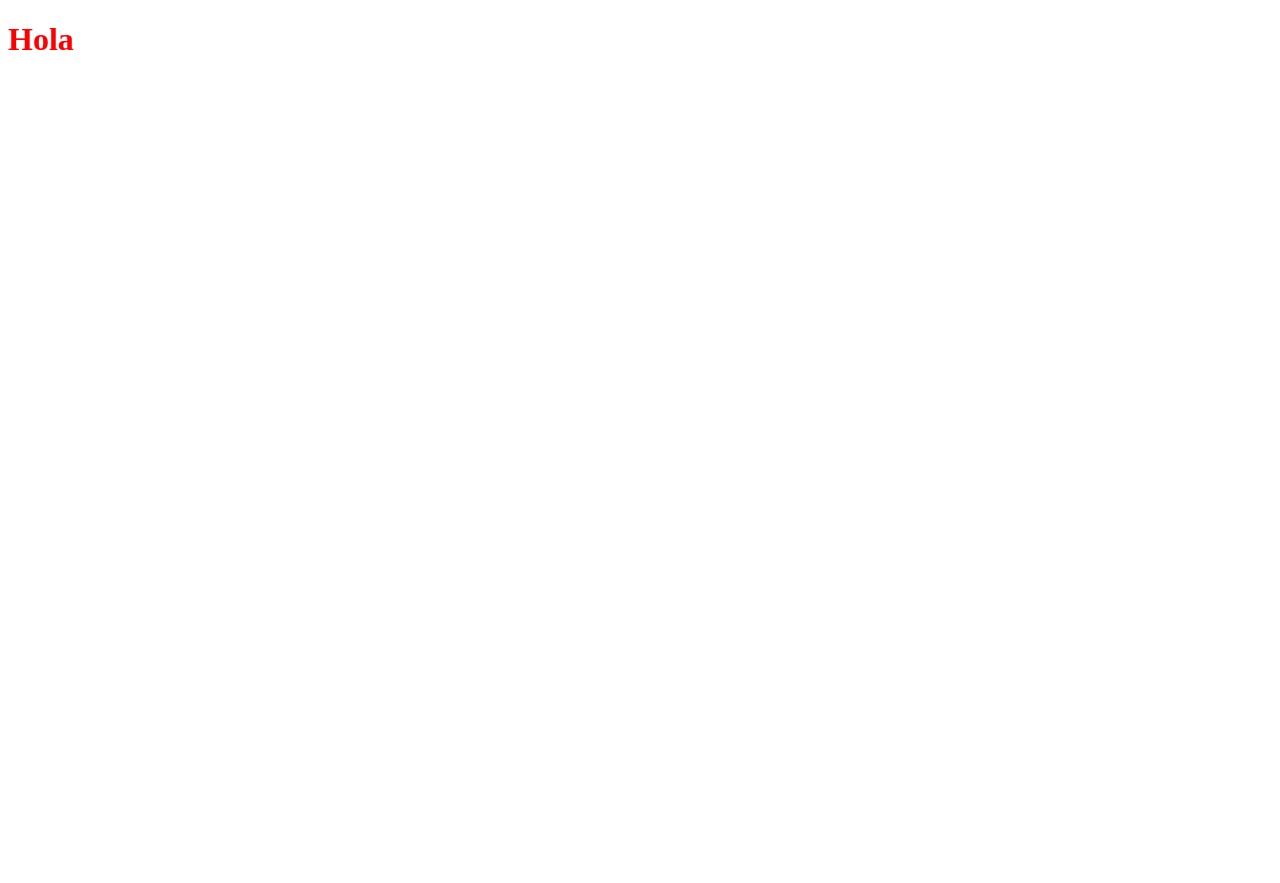
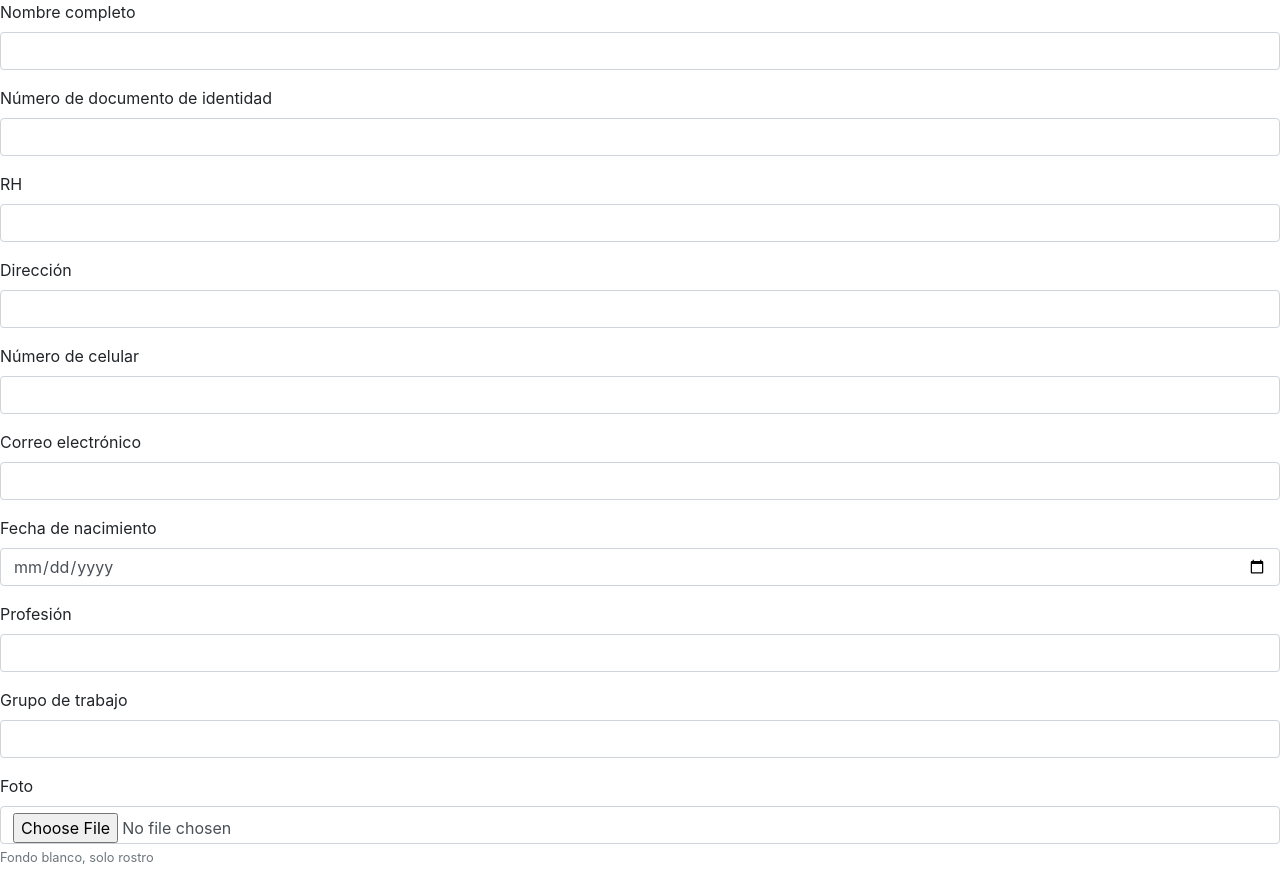
Before and after one commit to helbertoro/badge, a React (Create React App) app: page / in a window 1280 px wide. Before the commit the page ends 800 px from the top, so only its background shows below. Built offline with nearby package versions, Linux system fonts and the light colour scheme.

Commit message:
Read DB to create a form

```diff
--- a/package.json
+++ b/package.json
@@ -6,6 +6,7 @@
     "@testing-library/jest-dom": "^4.2.4",
     "@testing-library/react": "^9.4.1",
     "@testing-library/user-event": "^7.2.1",
+    "bootstrap": "^4.4.1",
     "react": "^16.12.0",
     "react-dom": "^16.12.0",
     "react-scripts": "3.4.0"
--- a/src/components/Form.jsx
+++ b/src/components/Form.jsx
@@ -1,10 +1,22 @@
 import React from 'react'
 import '../styles/components/Form.sass'
+import FormInputs from '../utils/FormInputs.js'
 
 const Form = () => {
   return (
-    <h1>Hola</h1>
+    <form action="">
+      {FormInputs.inputs.map((item, id) => (
+
+        <div key={id} className="form-group">
+          <label htmlFor={item.name}>{item.label}</label>
+          <input type={item.type} className="form-control" id={item.name} />
+          <small className="form-text text-muted">{item.helper}</small>
+        </div>
+
+      ))}
+    </form>
   )
+
 }
 
 export default Form
--- a/src/styles/components/Form.sass
+++ b/src/styles/components/Form.sass
@@ -1,2 +1,4 @@
+@import "~bootstrap/scss/bootstrap"
+
 h1
   color: red
--- /dev/null
+++ b/src/utils/FormInputs.js
@@ -0,0 +1,66 @@
+const FormInputs = {
+  inputs: [
+    {
+      label: 'Nombre completo',
+      name: 'name',
+      type: 'text',
+      helper: ''
+    },
+    {
+      label: 'Número de documento de identidad',
+      name: 'identification',
+      type: 'text',
+      helper: ''
+    },
+    {
+      label: 'RH',
+      name: 'rh',
+      type: 'text',
+      helper: ''
+    },
+    {
+      label: 'Dirección',
+      name: 'address',
+      type: 'text',
+      helper: ''
+    },
+    {
+      label: 'Número de celular',
+      name: 'phone',
+      type: 'text',
+      helper: ''
+    },
+    {
+      label: 'Correo electrónico',
+      name: 'email',
+      type: 'email',
+      helper: ''
+    },
+    {
+      label: 'Fecha de nacimiento',
+      name: 'birthday',
+      type: 'date',
+      helper: ''
+    },
+    {
+      label: 'Profesión',
+      name: 'profession',
+      type: 'text',
+      helper: ''
+    },
+    {
+      label: 'Grupo de trabajo',
+      name: 'workgroup',
+      type: 'text',
+      helper: ''
+    },
+    {
+      label: 'Foto',
+      name: 'picture',
+      type: 'file',
+      helper: 'Fondo blanco, solo rostro'
+    },
+  ]
+}
+
+export default FormInputs
```
Also changed, not shown: 1 other file (tests, documents, lock files or other folders).
